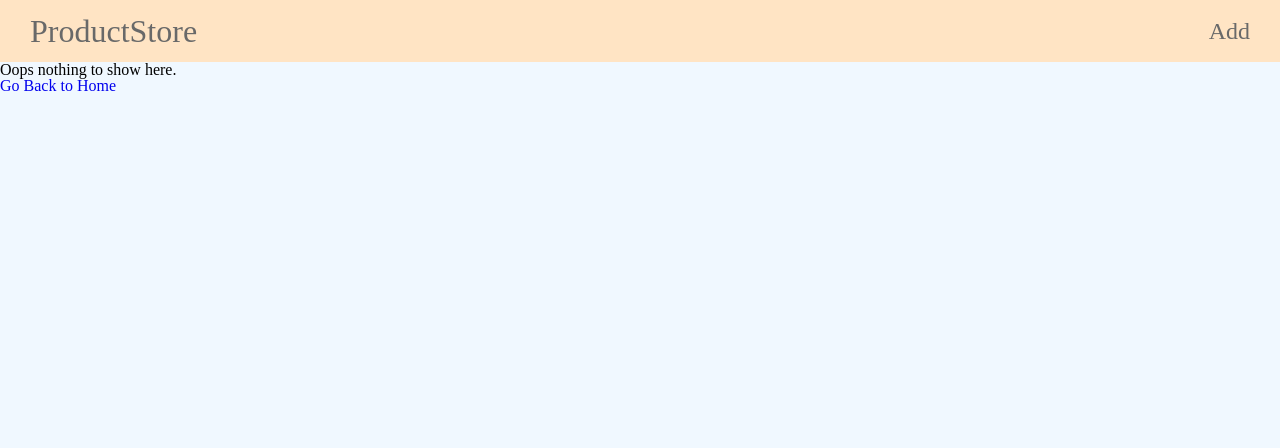
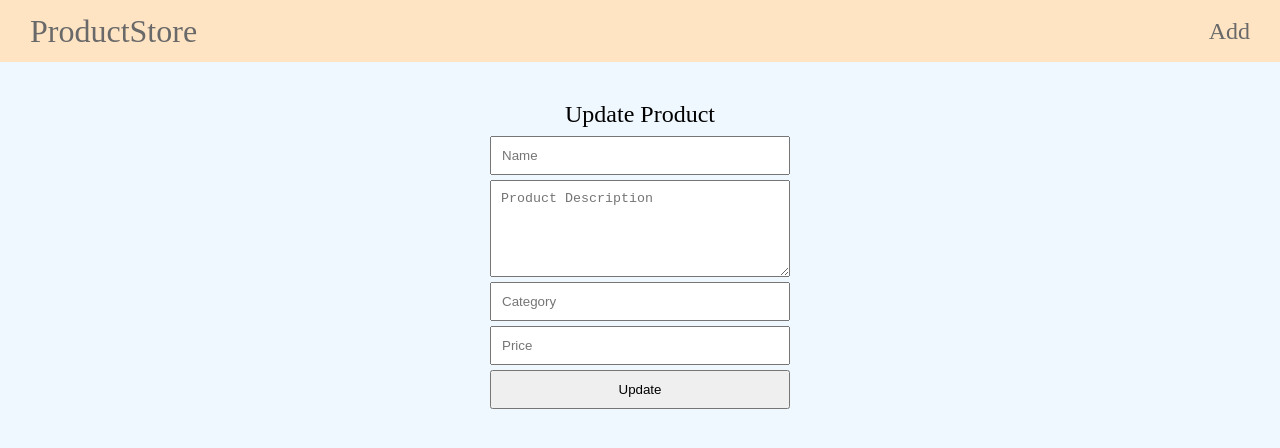
Before and after one commit to vishalnirmal/fashinza-assignment, a React (Create React App) app in the folder frontend/: page /update/1 in a window 1280 px wide. Shown: the top 448 px of the page. Built offline with nearby package versions, Linux system fonts and the light colour scheme.

Commit message:
Create product component added

```diff
--- a/frontend/src/Components/AddProduct/AddProduct.js
+++ b/frontend/src/Components/AddProduct/AddProduct.js
@@ -1,16 +1,62 @@
-import React from 'react'
+import React, {useState, useEffect} from 'react'
+import { submitForm, resetForm } from '../../redux/actions/form';
+import {useDispatch, useSelector} from 'react-redux';
 import './AddProduct.scss';
 
-function AddProduct() {
+function AddProduct(props) {
+    const dispatch = useDispatch();
+    const {loading, error, success} = useSelector(state => state.form);
+    const [product, setProduct] = useState({
+        name: "",
+        description: "",
+        category: "",
+        price: ""
+    });
+    const type = props.type;
+    useEffect(()=>{
+        if (success){
+            dispatch(resetForm());
+            resetProduct();
+            props.history.push("/");
+        }
+        if (type==="update"){
+            console.log("This is a update product component", props.match.params.id);
+        }
+    }, [success, props.history, type, dispatch, props.match.params.id]);
+    const changeProduct = (e) => {
+        setProduct(oldProduct=>{
+            return {
+                ...oldProduct,
+                [e.target.name]: e.target.value
+            }
+        });
+    }
+    const handleSubmit = (e) => {
+        e.preventDefault();
+        dispatch(submitForm(product));
+    }
+    const resetProduct = () => {
+        setProduct({
+            name: "",
+            description: "",
+            category: "",
+            price: ""
+        });
+    }
     return (
         <div className="add">
-            <h2 className="add__heading">Add a Product</h2>
-            <form className="add__form">
-                <input type="text" className="add__form__input" name="name" id="name" placeholder="name" autoComplete="off"/>
-                <textarea className="add__form__input" cols="30" rows="5" name="description" id="description" placeholder="Product Description"></textarea>
-                <input type="text" className="add__form__input" name="category" id="category" placeholder="Category" autoComplete="off"/>
-                <input type="number" className="add__form__input" label="price" name="price" id="price" placeholder="Price" autoComplete="off"/>
-                <button type="submit" className="add__form__button">Add</button>
+            <h2 className="add__heading">{type==="add"?"Add a ": "Update"} Product</h2>
+            {
+                error?
+                <h3 className="add__message add__message--error">{error}</h3>:
+                ""
+            }
+            <form className="add__form" onSubmit={handleSubmit}>
+                <input type="text" className="add__form__input" name="name" id="name" value={product.name} onChange={changeProduct} placeholder="Name" autoComplete="off"/>
+                <textarea className="add__form__input" cols="30" rows="5" name="description" id="description" value={product.description} onChange={changeProduct} placeholder="Product Description"></textarea>
+                <input type="text" className="add__form__input" name="category" id="category" value={product.category} onChange={changeProduct} placeholder="Category" autoComplete="off"/>
+                <input type="number" className="add__form__input" label="price" name="price" id="price" value={product.price} onChange={changeProduct} placeholder="Price" autoComplete="off"/>
+                <button type="submit" className="add__form__button" disabled={loading?true:false}>{loading?"Loading":type==="add"?"Add":"Update"}</button>
             </form>
         </div>
     )
--- a/frontend/src/Components/AddProduct/AddProduct.scss
+++ b/frontend/src/Components/AddProduct/AddProduct.scss
@@ -6,7 +6,19 @@
     &__heading{
         text-align: center;
         font-size: 1.5rem;
-        margin: 10px;
+        margin: 10px 0;
+    }
+    &__message{
+        color: white;
+        padding: 10px;
+        margin: 10px 0;
+        text-align: center;
+        &--success{
+            background-color: lightgreen;
+        }
+        &--error{
+            background-color: crimson;
+        }
     }
     &__form{
         display: flex;
--- a/frontend/src/Components/App/App.js
+++ b/frontend/src/Components/App/App.js
@@ -12,7 +12,8 @@ function App() {
             <NavBar/>
             <Switch>
                 <Route path="/" exact component={Home}/>
-                <Route path="/add" component={AddProduct}/>
+                <Route path="/add" render={(props)=>(<AddProduct type={"add"} {...props} />)}/>
+                <Route path="/update/:id" render={(props)=>(<AddProduct type={"update"} {...props} />)}/>
                 <Route path="" component={Error404}/>
             </Switch>
         </>
--- a/frontend/src/Components/Filter/Filter.js
+++ b/frontend/src/Components/Filter/Filter.js
@@ -57,8 +57,8 @@ function Filter() {
                         <h2>Loading</h2>:
                         error?
                         <h2>Unable to fetch list of categories</h2>:
-                        categories.map(category=>{
-                            return <p className={(filter.category === category?"selected":"")+" filter__category__list__item"} onClick={()=>handleCategorySubmit(category)}>{category}</p>
+                        categories.map((category, index)=>{
+                            return <p key={index} className={(filter.category === category?"selected":"")+" filter__category__list__item"} onClick={()=>handleCategorySubmit(category)}>{category}</p>
                         })
 
                     }
--- /dev/null
+++ b/frontend/src/redux/actions/form.js
@@ -0,0 +1,26 @@
+import axios from 'axios';
+import * as actionTypes from '../constants/form';
+
+export const submitForm = (product) => async (dispatch) => {
+    dispatch({
+        type: actionTypes.FORM_REQUEST
+    });
+    try {
+        await axios.post("http://localhost:5500/products", product);
+        dispatch({
+            type: actionTypes.FORM_SUCCESS,
+            payload: "Product added succesfully"
+        });
+    } catch (error) {
+        dispatch({
+            type: actionTypes.FORM_ERROR,
+            payload: error.message
+        });
+    }
+}
+
+export const resetForm = () => {
+    return {
+        type: actionTypes.FORM_RESET
+    };
+}
--- /dev/null
+++ b/frontend/src/redux/constants/form.js
@@ -0,0 +1,4 @@
+export const FORM_REQUEST = "FORM_REQUEST";
+export const FORM_SUCCESS = "FORM_SUCCESS";
+export const FORM_ERROR = "FORM_ERROR";
+export const FORM_RESET = "FORM_RESET";
--- /dev/null
+++ b/frontend/src/redux/reducers/form.js
@@ -0,0 +1,24 @@
+import * as actionTypes from '../constants/form';
+
+export const formReducer = (state={}, action) => {
+    switch (action.type) {
+        case actionTypes.FORM_REQUEST:
+            return {
+                loading: true
+            }
+        case actionTypes.FORM_SUCCESS:
+            return {
+                loading: false,
+                success: action.payload
+            }
+        case actionTypes.FORM_ERROR:
+            return {
+                loading: false,
+                error: action.payload
+            }
+        case actionTypes.FORM_RESET:
+            return {}
+        default:
+            return state
+    }
+}
--- a/frontend/src/redux/reducers/reducers.js
+++ b/frontend/src/redux/reducers/reducers.js
@@ -1,10 +1,12 @@
 import {productsReducer} from './products';
 import {filterReducer} from './filter';
 import {categoriesReducer} from './categories';
+import {formReducer} from './form';
 import {combineReducers} from 'redux';
 
 export default combineReducers({
     products: productsReducer,
     filter: filterReducer,
-    categories: categoriesReducer
+    categories: categoriesReducer,
+    form: formReducer
 });
```
